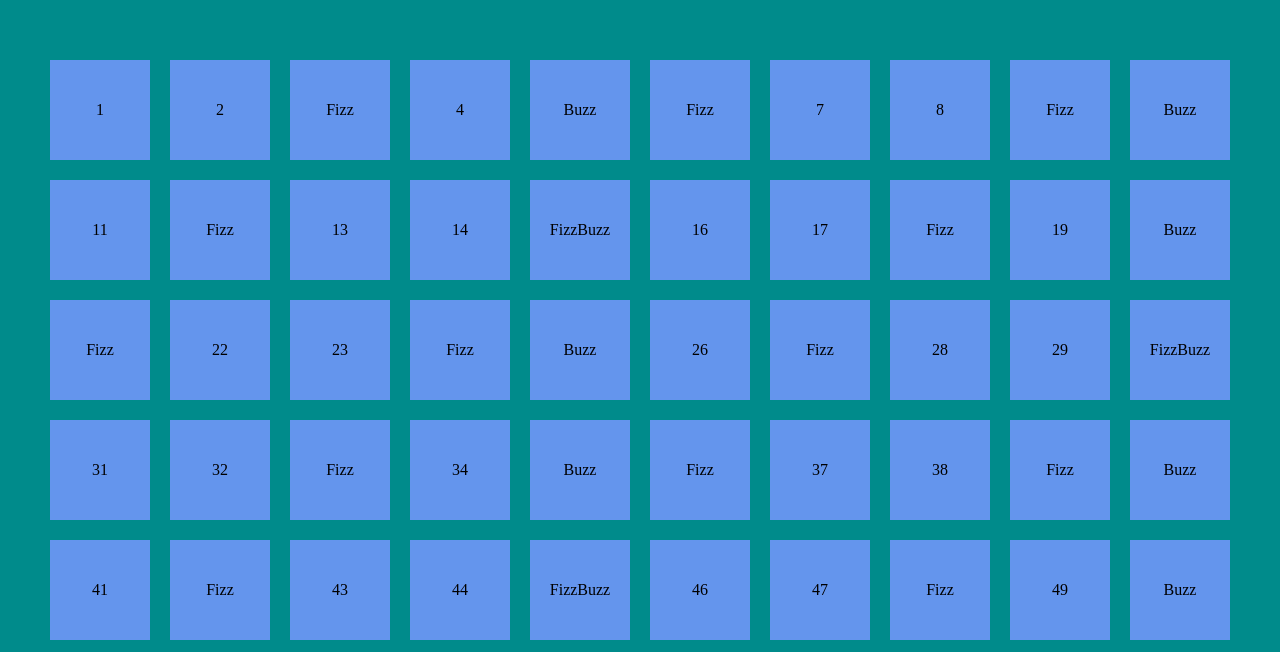
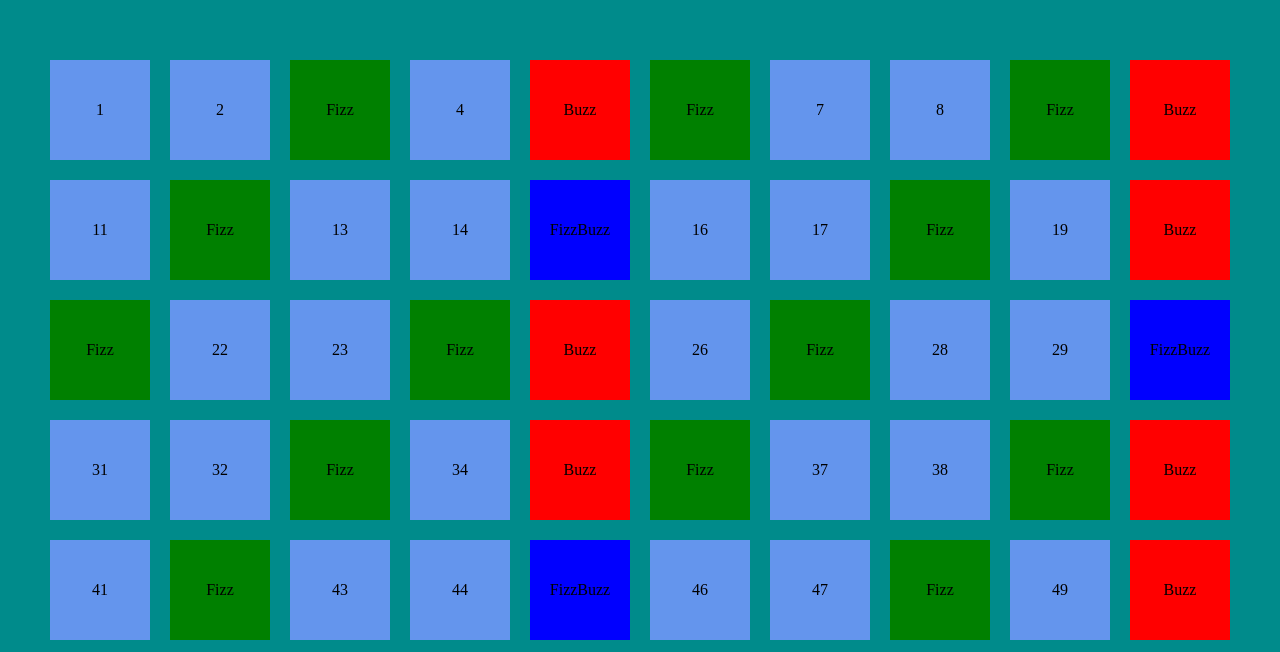
Before and after one commit to damianolagana/js-fizzbuzz, a plain HTML site: page index.html in a window 1280 px wide. Shown: the part 148-800 px from the top of the page. Drawn offline with Linux system fonts and the light colour scheme.

Commit message:
Prova Bonus 2

```diff
--- a/js/main.js
+++ b/js/main.js
@@ -4,24 +4,29 @@ const contenitore = document.getElementById("container")
 for(let i = 1; i <= 100; i++){
 
     let risultato = i
-
-    if(i % 3 == 0){
-        risultato = "Fizz"
-    } else if (i % 5 == 0){
-       risultato = "Buzz"
-    }
+    let classe = "";
 
     if(i % 3 == 0 && i % 5 == 0){
         risultato ="FizzBuzz"
+        classe = "blu";
+    } else if (i % 5 == 0){
+       risultato = "Buzz"
+       classe = "rosso"
+    } else if (i % 3 == 0){
+       risultato = "Fizz"
+       classe = "verde"
     }
+
 
     console.log(risultato)
 
-    // contenitore.innerHTML += `<div class="box">${risultato}</div>`;
+    contenitore.innerHTML += `<div class="box ${classe}">${risultato}</div>`;
 
-    const nuovoElementoDiv = document.createElement('div');
-    nuovoElementoDiv.append(risultato);
-    contenitore.append(nuovoElementoDiv);
 
-    nuovoElementoDiv.innerHTML = `<div class="box">${risultato}</div>`;
 }
+
+const box = document.querySelector(".box")
+
+console.log(box.style)
+
+box.style.backgroundcolor = 'green'
--- a/style.css
+++ b/style.css
@@ -26,3 +26,15 @@ h1{
     background-color: cornflowerblue;
 
 }
+
+.verde{
+    background-color: green;
+}
+
+.rosso{
+    background-color: red;
+}
+
+.blu{
+    background-color: blue;
+}
```
